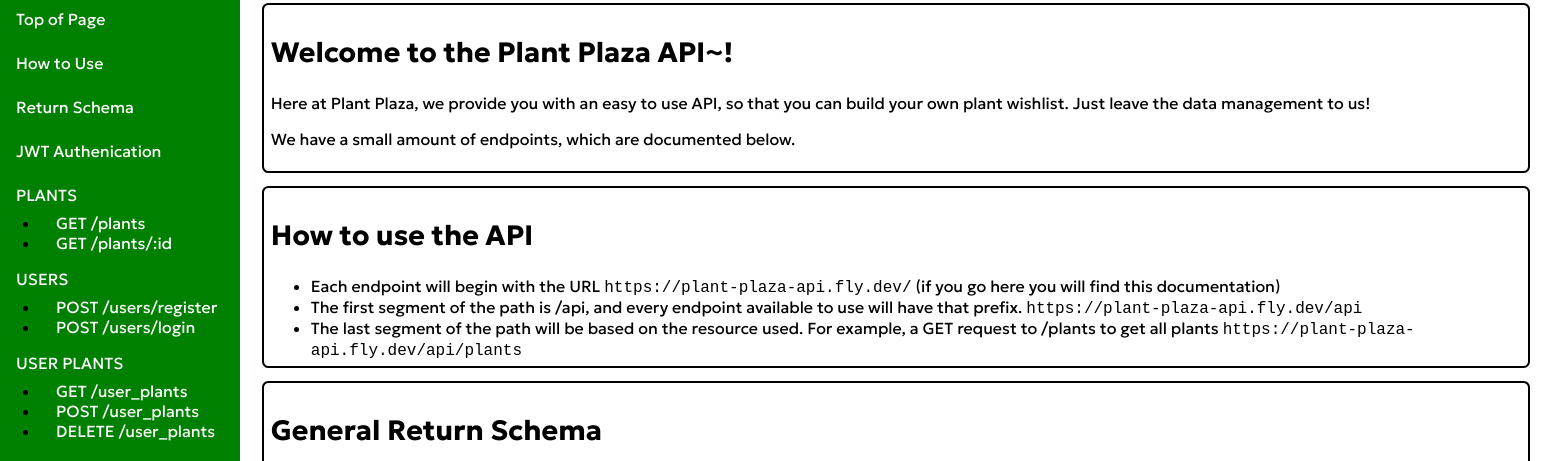
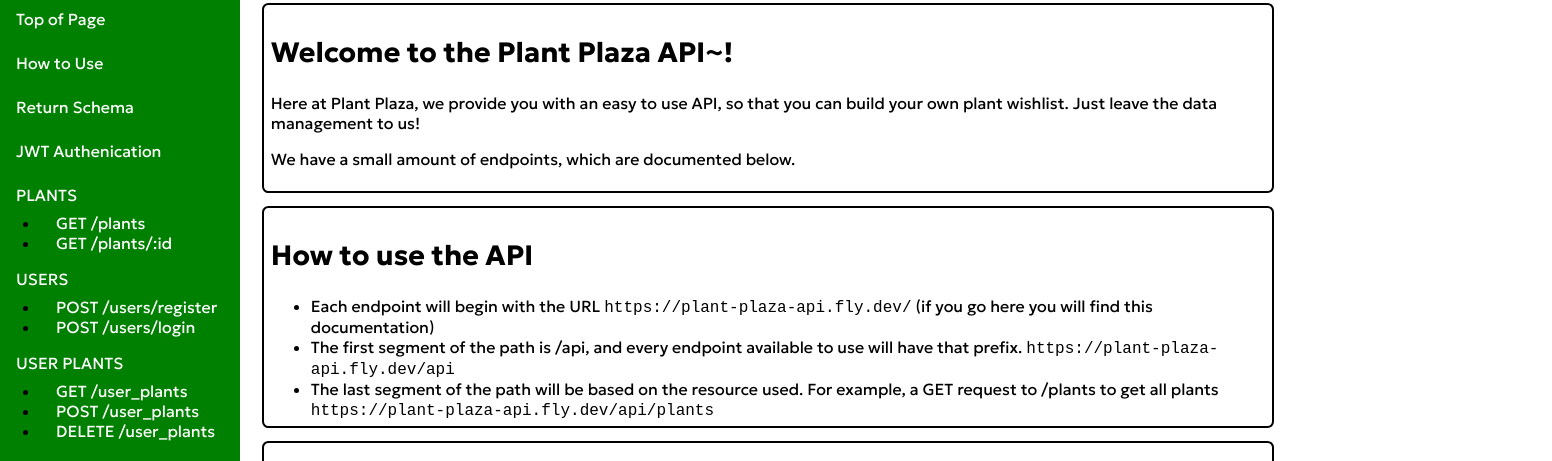
Before and after one commit to Trile16/plant-plaza-backend, a website: page static/index.html in a window 1280 px wide. Shown: the part 107-568 px from the top of the page, 1552 px wide, since content can reach past the window. Drawn offline with Linux system fonts and the light colour scheme.

Commit message:
documentation styling

```diff
--- a/static/styles.css
+++ b/static/styles.css
@@ -7,8 +7,8 @@ body {
   display: flex;
   margin: auto;
   height: 100%;
-  width: 100%;
   font-family: "Geologica", sans-serif;
+  box-sizing: border-box;
 }
 
 nav {
@@ -26,12 +26,13 @@ nav {
 
 .content {
   padding-left: 16rem;
-  padding-right: 1rem;
   width: 100%;
+  height: 100%;
   display: flex;
   flex-direction: column;
   background-color: white;
   color: black;
+  box-sizing: border-box;
 }
 
 .code {
@@ -53,6 +54,8 @@ article {
   margin: 0.5vw;
   padding: 0.5vw;
   border-radius: 0.5vw;
+  word-wrap: break-word;
+  box-sizing: border-box;
 }
 
 .navlink {
```
